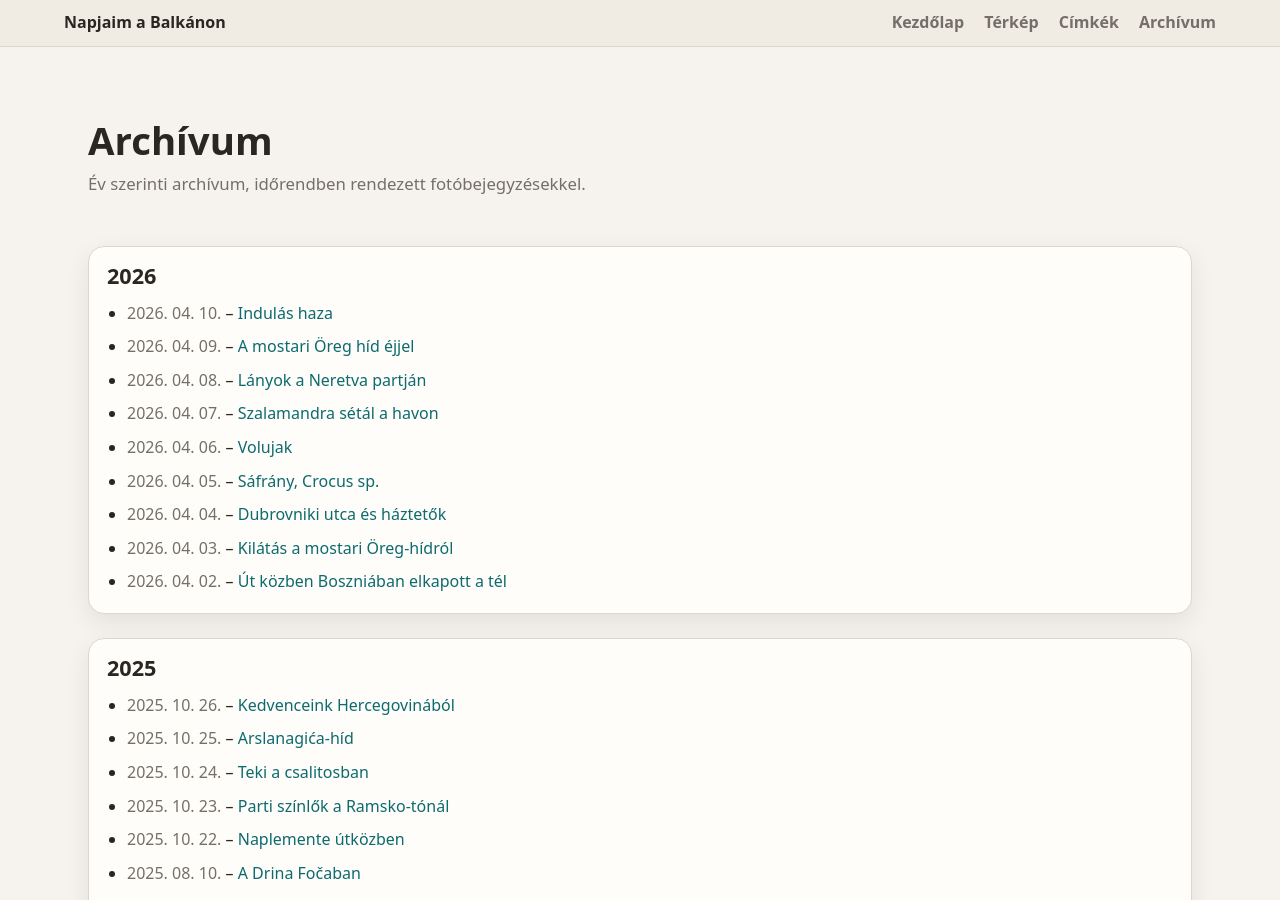
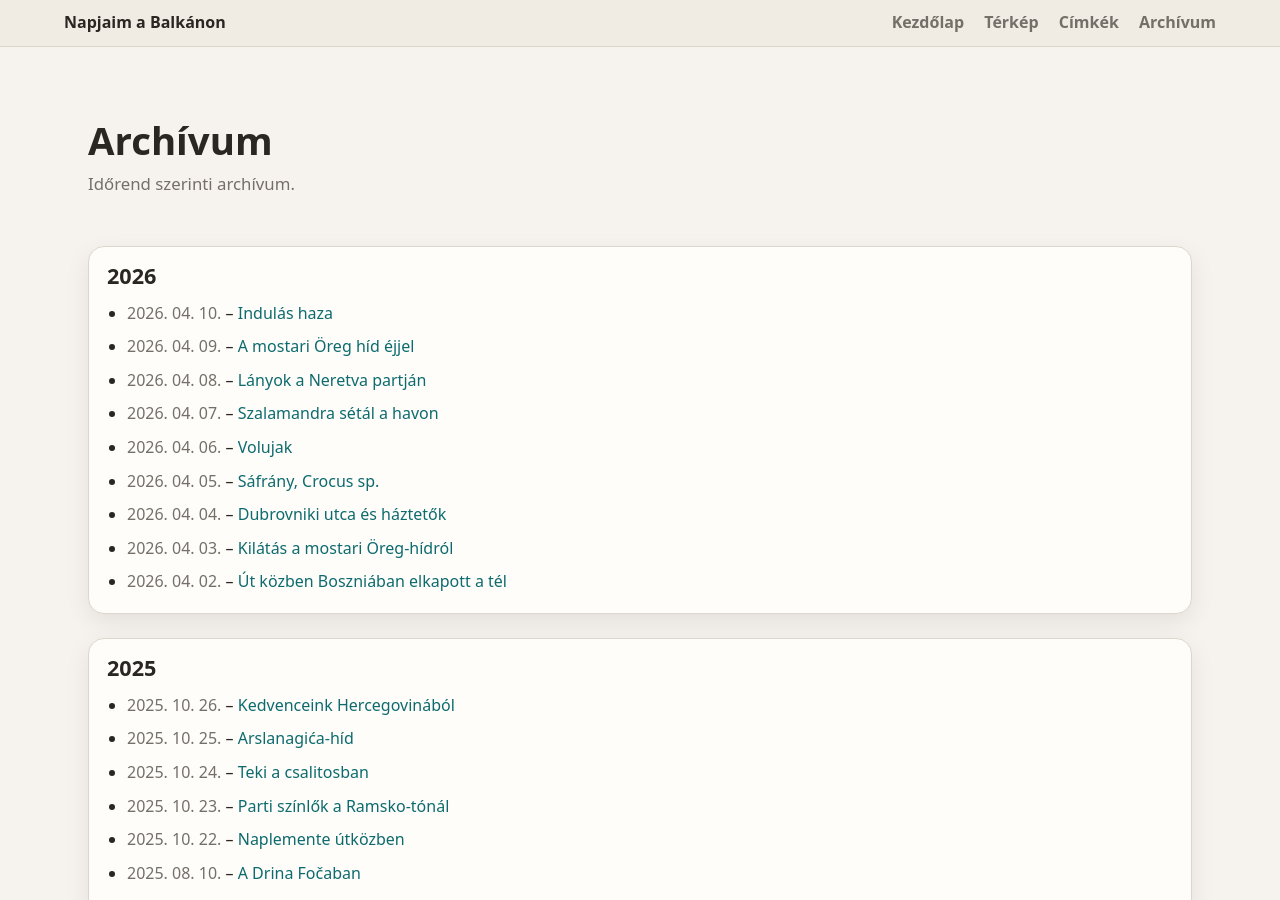
Before and after one commit to havassy/fotoblog, a Jekyll site: the page built from archive.html, in a window 1280 px wide and 900 px high. Built offline with Jekyll 4.4.1, drawn with Linux system fonts in a browser that asks for light colours.

Commit message:
Update archive.html

```diff
--- a/archive.html
+++ b/archive.html
@@ -118,7 +118,7 @@ permalink: /archive/
   <header class="page-header">
     <h1>{{ page.title }}</h1>
     <div class="intro">
-      <p>Év szerinti archívum, időrendben rendezett fotóbejegyzésekkel.</p>
+      <p>Időrend szerinti archívum.</p>
     </div>
   </header>
 
```
